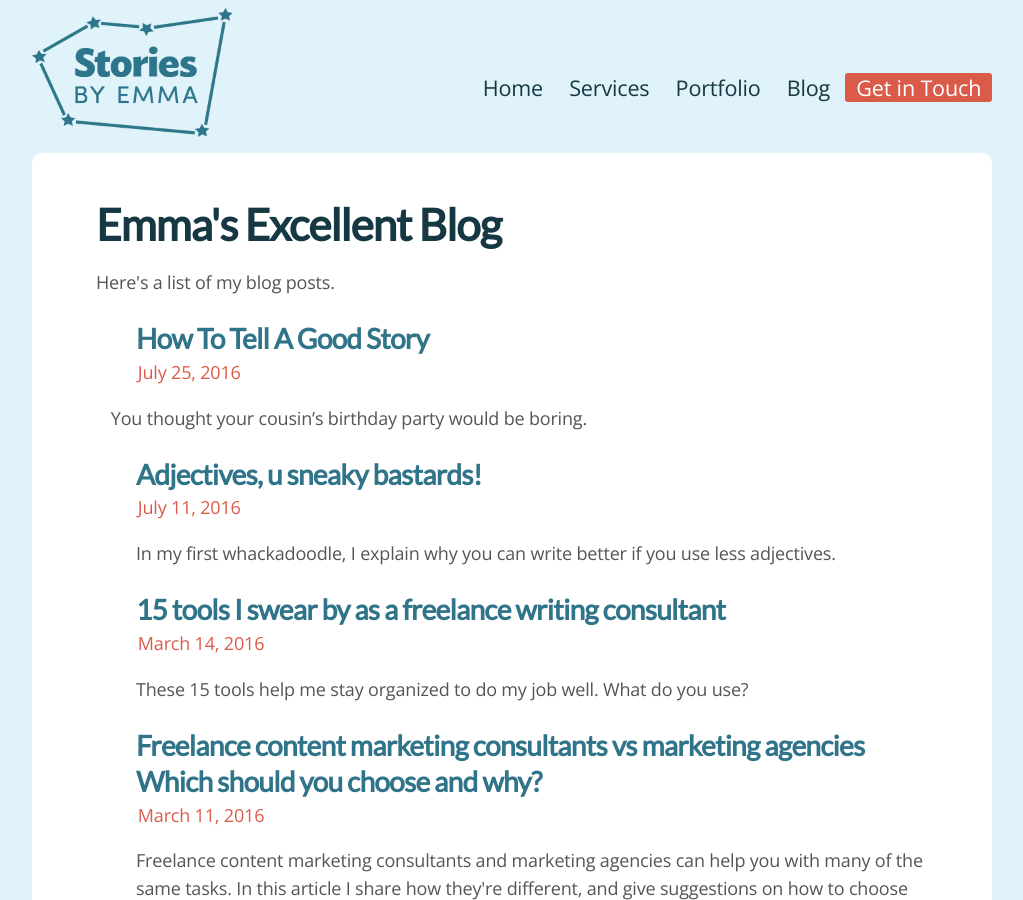
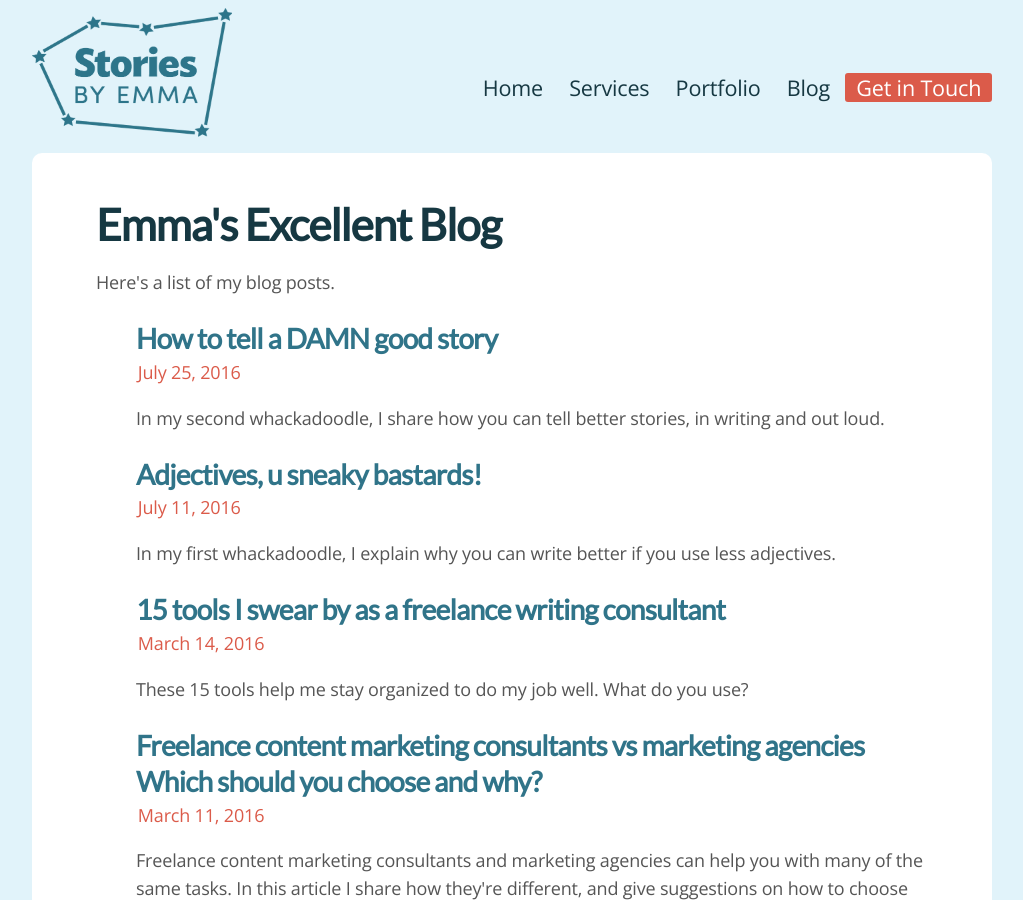
Before and after one commit to emmalepsy/emmalepsy.github.io, a Jekyll site: the page built from blog.html, in a window 1280 px wide and 900 px high. Shown: the whole window, without its empty margins (128-1151 px from the left). Built offline with Jekyll 4.4.1, drawn with Linux system fonts in a browser that asks for light colours; nearby versions of some CDN libraries; a style sheet for code colours, icons or effects is not loaded.

Commit message:
Update 2016-07-25-How-to-tell-a-good-story.md

```diff
--- a/_posts/2016-07-25-How-to-tell-a-good-story.md
+++ b/_posts/2016-07-25-How-to-tell-a-good-story.md
@@ -1,3 +1,14 @@
+---
+layout: post
+title: How to tell a DAMN good story
+date: 2016-07-25
+categories: []
+tags: []
+status: publish
+type: post
+published: true
+excerpt: In my second whackadoodle, I share how you can tell better stories, in writing and out loud.
+---
 You thought your cousin's birthday party would be boring.
 
 You thought the best part would be the hot dog.
```
